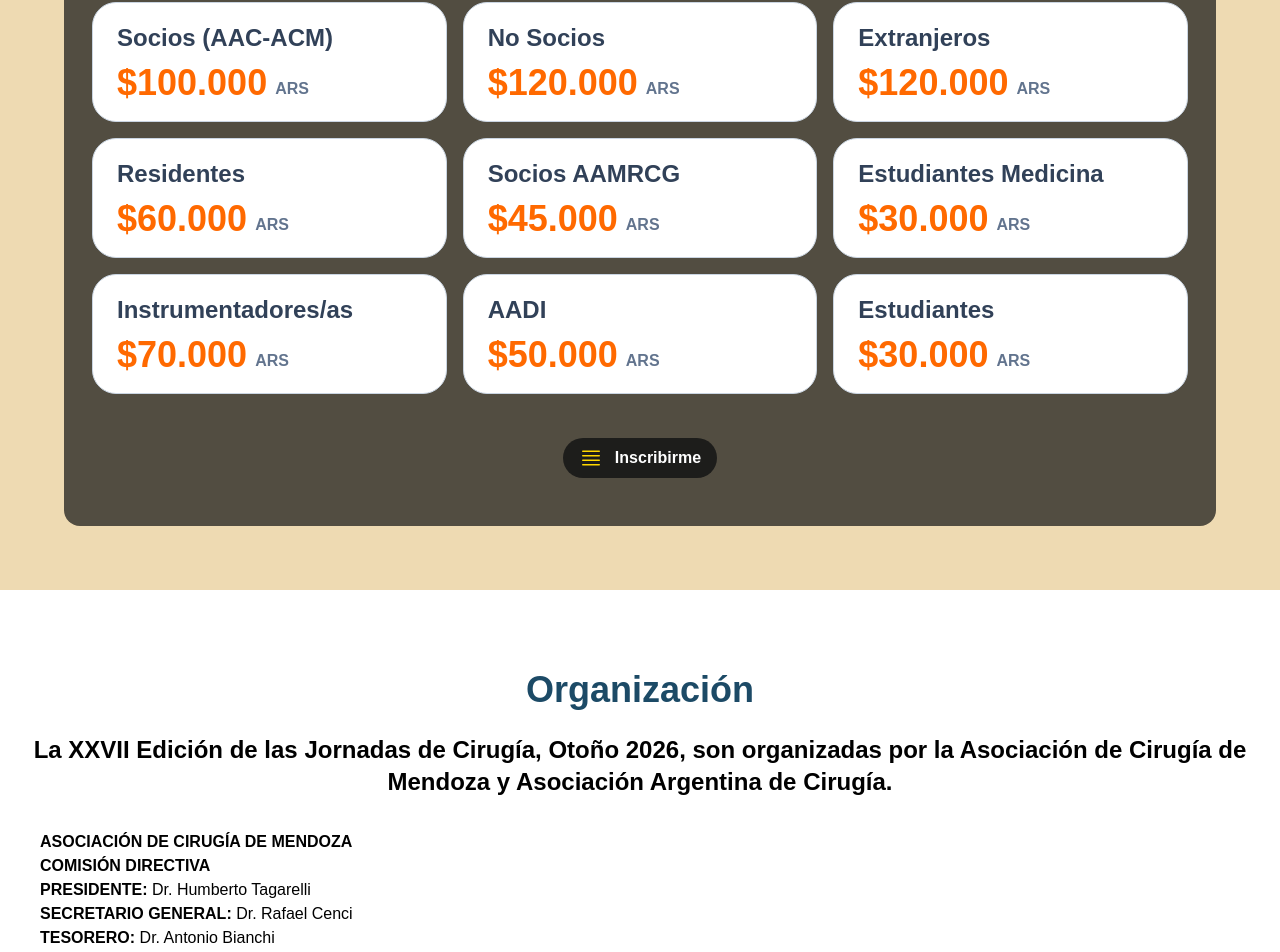
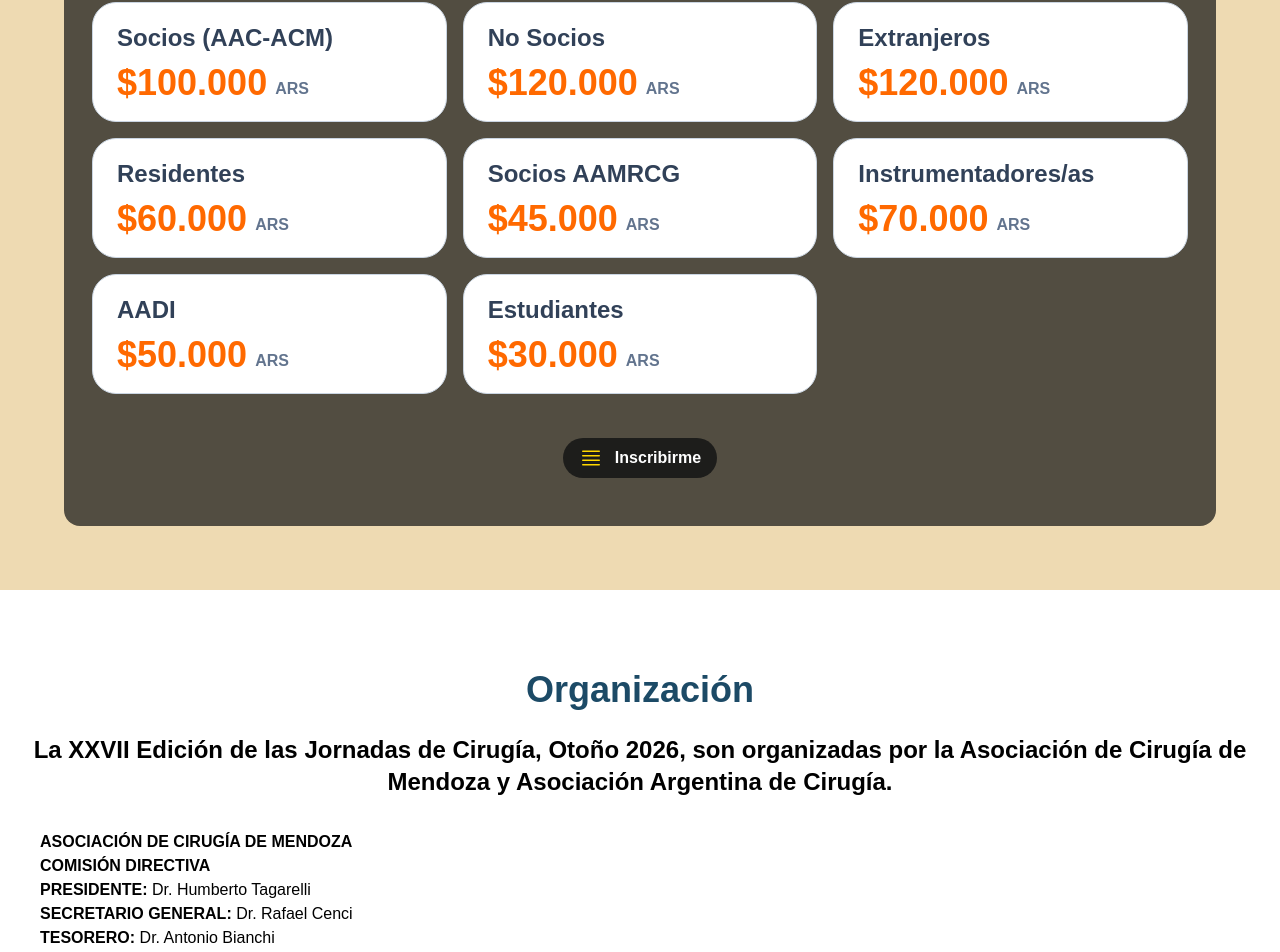
Before and after one commit to danidev-100/jornadas_de_cirugia, a React (Vite) app: page / in a window 1280 px wide. Shown: the part 7187-8139 px from the top of the page. Built offline with nearby package versions, Linux system fonts and the light colour scheme; a web font is replaced by a local one.

Commit message:
Remove duplicated price tier

```diff
--- a/src/component/RegistrationCost.jsx
+++ b/src/component/RegistrationCost.jsx
@@ -6,7 +6,6 @@
   { label: "Extranjeros", price: 120000 },
   { label: "Residentes", price: 60000 },
   { label: "Socios AAMRCG", price: 45000 },
-  { label: "Estudiantes Medicina", price: 30000 },
   { label: "Instrumentadores/as", price: 70000 },
   { label: "AADI", price: 50000 },
   { label: "Estudiantes", price: 30000 },
```
